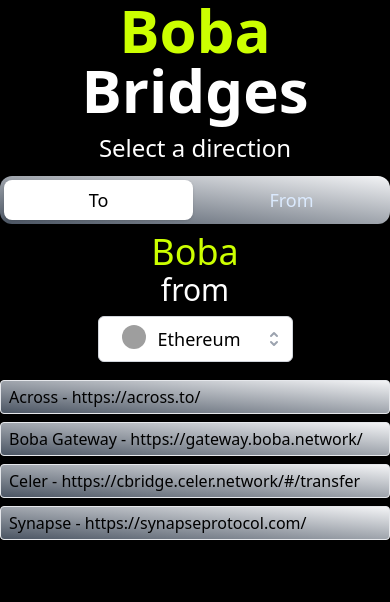
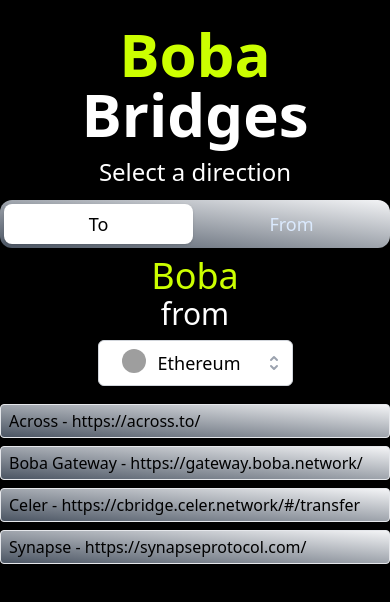
Before and after one commit to Redneck-SpaceForce/boba-bridges, a Next.js app: page / in a window 390 px wide. Shown: the top 602 px of the page. Built offline with nearby package versions, Linux system fonts and the light colour scheme; grey boxes are pictures that could not be loaded.

Commit message:
added padding for mobile

```diff
--- a/pages/index.tsx
+++ b/pages/index.tsx
@@ -8,7 +8,7 @@
         <title>Boba Bridges</title>
         <link rel="icon" href="/favicon.ico" />
       </Head>
-      <div className="flex justify-center sm:pt-0 md:pt-10 lg:pt-20 xl:pt-30 2xl:pt-40">
+      <div className="flex justify-center pt-6 sm:pt-6 md:pt-10 lg:pt-20 xl:pt-30 2xl:pt-40">
         <main className="items-center justify-center place-content-center text-center">
           <h1 className="text-6xl font-bold text-white">
             <a className="text-[#ccff00]" href="https://boba.network/">
```
